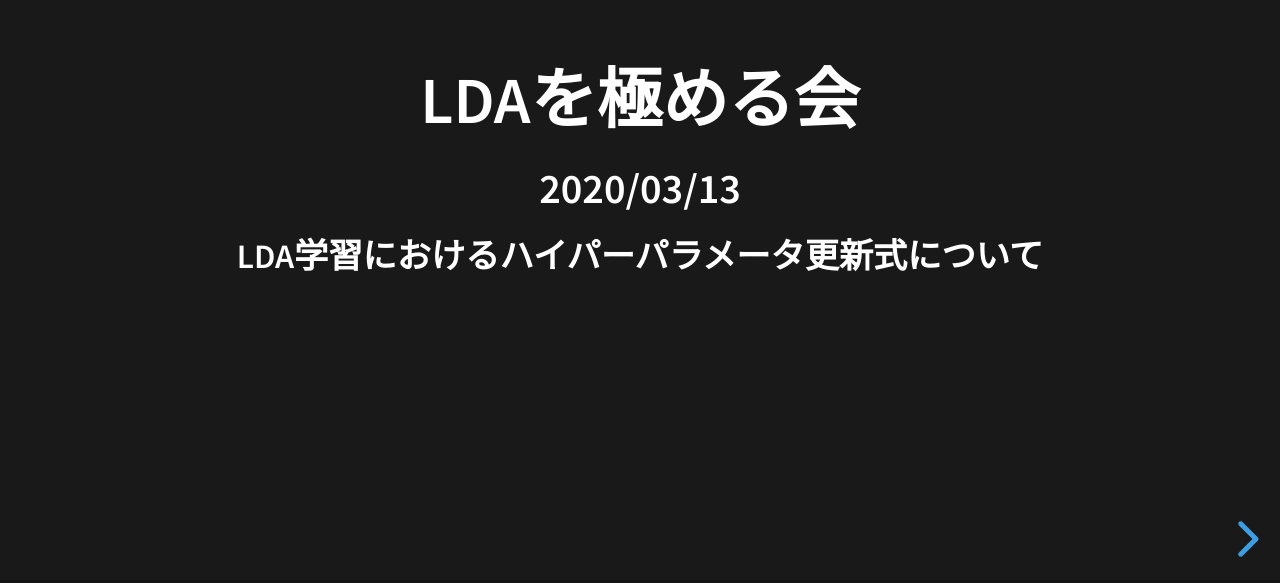
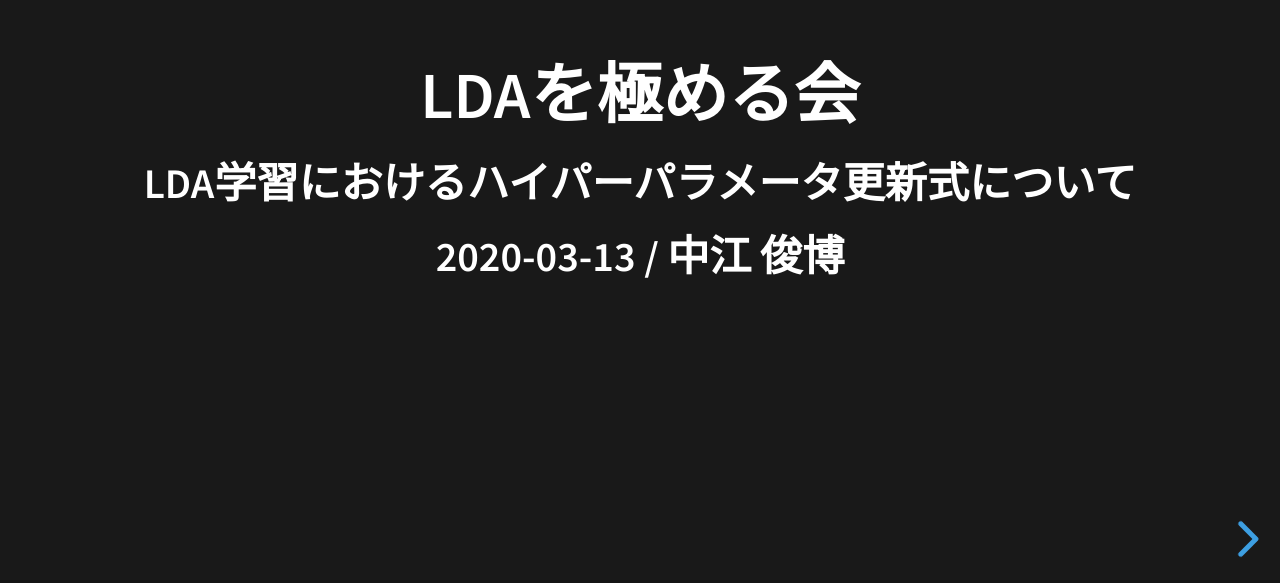
Before and after one commit to tnakae/MLlearn, a plain HTML site: page LDA_20200313.html in a window 1280 px wide. Shown: the part 217-800 px from the top of the page. Drawn offline with nearby package versions, Linux system fonts and the light colour scheme; some packages are replaced by stand-ins of ours.

Commit message:
Changed title

```diff
--- a/HyperparameterOptimization.md
+++ b/HyperparameterOptimization.md
@@ -1,6 +1,6 @@
 # LDAを極める会
-## 2020/03/13
-### LDA学習におけるハイパーパラメータ更新式について
+## LDA学習におけるハイパーパラメータ更新式について
+## 2020-03-13 / 中江 俊博
 ---
 ## ここまでのおさらい
 - LDAとは
--- a/LDA_20200313.html
+++ b/LDA_20200313.html
@@ -4,7 +4,7 @@
 		<meta charset="utf-8">
 		<meta name="viewport" content="width=device-width, initial-scale=1.0, maximum-scale=1.0, user-scalable=no">
 
-		<title>reveal.js</title>
+		<title>LDAを極める会 / 2020-03-13</title>
 
 		<link rel="stylesheet" href="css/reset.css">
 		<link rel="stylesheet" href="css/reveal.css">
```
